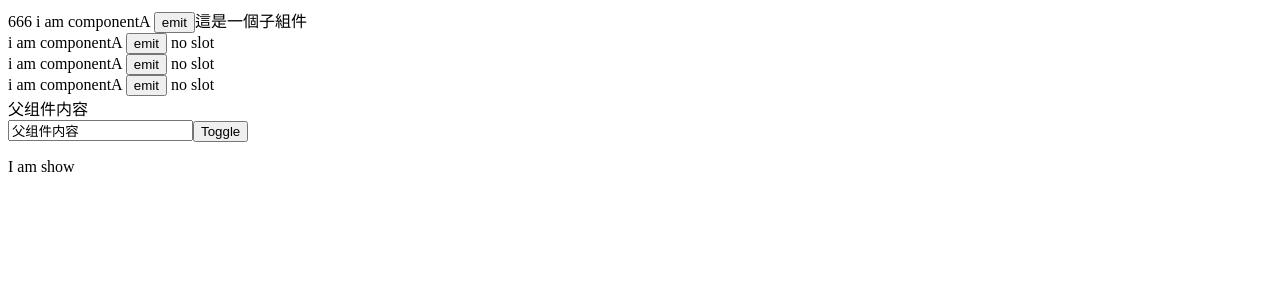
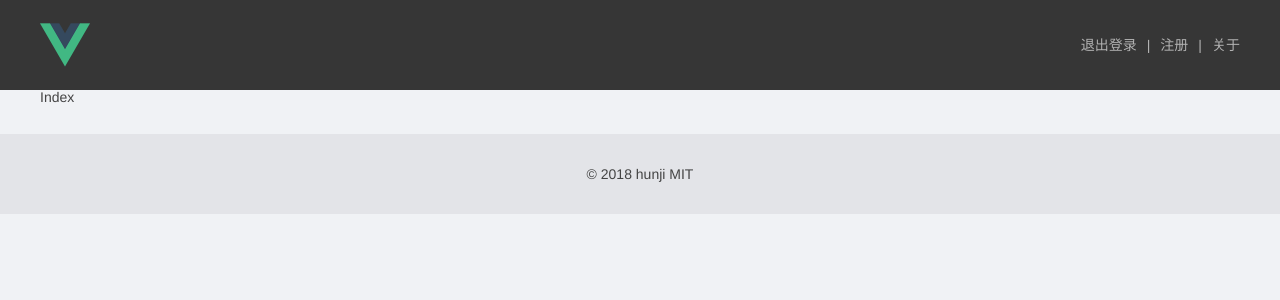
Before and after one commit to hunji/VueStudy, a Vue app: page / in a window 1280 px wide. Shown: the top 300 px of the page. Built offline with nearby package versions, Linux system fonts and the light colour scheme.

Commit message:
项目基本结构，layout构建

```diff
--- a/src/components/HelloWorld.vue
+++ /dev/null
@@ -1,53 +0,0 @@
-<template>
-  <div class="hello">
-    <h1>{{ msg }}</h1>
-    <h2>Essential Links</h2>
-    <ul>
-      <li><a href="https://vuejs.org" target="_blank">Core Docs</a></li>
-      <li><a href="https://forum.vuejs.org" target="_blank">Forum</a></li>
-      <li><a href="https://chat.vuejs.org" target="_blank">Community Chat</a></li>
-      <li><a href="https://twitter.com/vuejs" target="_blank">Twitter</a></li>
-      <br>
-      <li><a href="http://vuejs-templates.github.io/webpack/" target="_blank">Docs for This Template</a></li>
-    </ul>
-    <h2>Ecosystem</h2>
-    <ul>
-      <li><a href="http://router.vuejs.org/" target="_blank">vue-router</a></li>
-      <li><a href="http://vuex.vuejs.org/" target="_blank">vuex</a></li>
-      <li><a href="http://vue-loader.vuejs.org/" target="_blank">vue-loader</a></li>
-      <li><a href="https://github.com/vuejs/awesome-vue" target="_blank">awesome-vue</a></li>
-    </ul>
-  </div>
-</template>
-
-<script>
-export default {
-  name: 'HelloWorld',
-  data () {
-    return {
-      msg: 'Welcome to Your Vue.js App'
-    }
-  }
-}
-</script>
-
-<!-- Add "scoped" attribute to limit CSS to this component only -->
-<style scoped>
-h1, h2 {
-  font-weight: normal;
-}
-
-ul {
-  list-style-type: none;
-  padding: 0;
-}
-
-li {
-  display: inline-block;
-  margin: 0 10px;
-}
-
-a {
-  color: #42b983;
-}
-</style>
--- a/src/components/a.vue
+++ /dev/null
@@ -1,26 +0,0 @@
-<template>
-<div>
-  {{ number }}
-  {{ hello }}
-  <button @click="emitMyEvent">emit</button>
-  <slot>
-    no slot
-  </slot>
-</div>
-</template>
-
-<script type="text/ecmascript-6">
-  export default{
-    props: ['number'],
-    data () {
-      return {
-        hello: 'i am componentA'
-      }
-    },
-    methods: {
-      emitMyEvent () {
-        this.$emit('my-event', this.hello)
-      }
-    }
-  }
-</script>
--- /dev/null
+++ b/src/components/layout.vue
@@ -0,0 +1,185 @@
+<template>
+  <div>
+    <div class="app-head">
+      <div class="app-head-inner">
+        <img src="../assets/logo.png">
+        <div class="head-nav">
+          <ul class="nav-list">
+            <li>退出</li>
+            <li>登录</li>
+            <li class="nav-pile">|</li>
+            <li>注册</li>
+            <li class="nav-pile">|</li>
+            <li>关于</li>
+          </ul>
+        </div>
+      </div>
+    </div>
+    <div class="container">
+      <keep-alive>
+        <router-view></router-view>
+      </keep-alive>
+    </div>
+    <div class="app-foot">
+      <p>© 2018 hunji MIT</p>
+    </div>
+  </div>
+</template>
+
+<script type="text/ecmascript-6">
+export default {
+  data () {
+    return {
+      msg: ''
+    }
+  }
+}
+</script>
+<style>
+/* http://meyerweb.com/eric/tools/css/reset/
+   v2.0 | 20110126
+   License: none (public domain)
+*/
+
+html, body, div, span, applet, object, iframe,
+h1, h2, h3, h4, h5, h6, p, blockquote, pre,
+a, abbr, acronym, address, big, cite, code,
+del, dfn, em, img, ins, kbd, q, s, samp,
+small, strike, strong, sub, sup, tt, var,
+b, u, i, center,
+dl, dt, dd, ol, ul, li,
+fieldset, form, label, legend,
+table, caption, tbody, tfoot, thead, tr, th, td,
+article, aside, canvas, details, embed,
+figure, figcaption, footer, header, hgroup,
+menu, nav, output, ruby, section, summary,
+time, mark, audio, video {
+  margin: 0;
+  padding: 0;
+  border: 0;
+  font-size: 100%;
+  font: inherit;
+  vertical-align: baseline;
+}
+/* HTML5 display-role reset for older browsers */
+article, aside, details, figcaption, figure,
+footer, header, hgroup, menu, nav, section {
+  display: block;
+}
+body {
+  line-height: 1;
+}
+ol, ul {
+  list-style: none;
+}
+blockquote, q {
+  quotes: none;
+}
+blockquote:before, blockquote:after,
+q:before, q:after {
+  content: '';
+  content: none;
+}
+table {
+  border-collapse: collapse;
+  border-spacing: 0;
+}
+a {
+  color: inherit;
+  text-decoration: none;
+}
+body {
+  background: #f0f2f5;
+  font-family: "Helvetica Neue",Helvetica,Arial,"Hiragino Sans GB","Hiragino Sans GB W3","Microsoft YaHei UI","Microsoft YaHei","WenQuanYi Micro Hei",sans-serif;
+  font-size: 14px;
+  color: #444;
+}
+.app-head {
+  background: #363636;
+  color: #b2b2b2;
+  height: 90px;
+  line-height: 90px;
+  width: 100%;
+}
+.app-head-inner {
+  width: 1200px;
+  margin: 0 auto;
+}
+.head-logo {
+  float: left;
+}
+.app-head-inner img {
+  width: 50px;
+  margin-top: 20px;
+}
+.head-nav {
+  float: right;
+}
+.head-nav ul {
+  overflow: hidden;
+}
+.head-nav li {
+  cursor: pointer;
+  float: left;
+}
+.nav-pile {
+  padding: 0 10px;
+}
+.app-foot {
+  text-align: center;
+  height: 80px;
+  width: 100%;
+  line-height: 80px;
+  background: #e3e4e8;
+  clear: both;
+  margin-top: 30px;
+}
+.container {
+  width: 1200px;
+  margin: 0 auto;
+}
+.hr {
+  height: 1px;
+  width: 100%;
+  background: #ddd;
+}
+.button {
+  background: #4fc08d;
+  color: #fff;
+  display: inline-block;
+  padding: 10px 20px;
+  cursor: pointer;
+}
+.button:hover {
+  background: #4fc08d;
+}
+.g-form {
+
+}
+.g-form-line {
+  padding: 15px 0;
+}
+.g-form-label {
+  width: 100px;
+  font-size: 16px;
+  display: inline-block;
+}
+.g-form-input {
+  display: inline-block;
+}
+.g-form-input input {
+  height: 30px;
+  width: 200px;
+  line-height: 30px;
+  vertical-align: middle;
+  padding: 0 10px;
+  border: 1px solid #ccc;
+}
+.g-form-btn {
+  padding-left: 100px;
+}
+.g-form-error {
+  color: red;
+  padding-left: 15px;
+}
+</style>
--- a/src/main.js
+++ b/src/main.js
@@ -1,15 +1,13 @@
 // The Vue build version to load with the `import` command
 // (runtime-only or standalone) has been set in webpack.base.conf with an alias.
 import Vue from 'vue'
-import App from './App'
+import Layout from './components/layout'
 import router from './router'
-
 Vue.config.productionTip = false
-
 /* eslint-disable no-new */
 new Vue({
   el: '#app',
   router,
-  template: '<App/>',
-  components: { App }
+  template: '<Layout/>',
+  components: { Layout }
 })
--- /dev/null
+++ b/src/pages/index.vue
@@ -0,0 +1,5 @@
+<template>
+  <div>
+  	Index
+  </div>
+</template>
--- a/src/router/index.js
+++ b/src/router/index.js
@@ -1,15 +1,13 @@
 import Vue from 'vue'
 import Router from 'vue-router'
-import HelloWorld from '@/components/HelloWorld'
-
+import IndexPage from '@/pages/index'
 Vue.use(Router)
 
 export default new Router({
   routes: [
     {
       path: '/',
-      name: 'Hello',
-      component: HelloWorld
+      component: IndexPage
     }
   ]
 })
```
Also changed, not shown: 2.html (deleted, +0 -93 lines).
